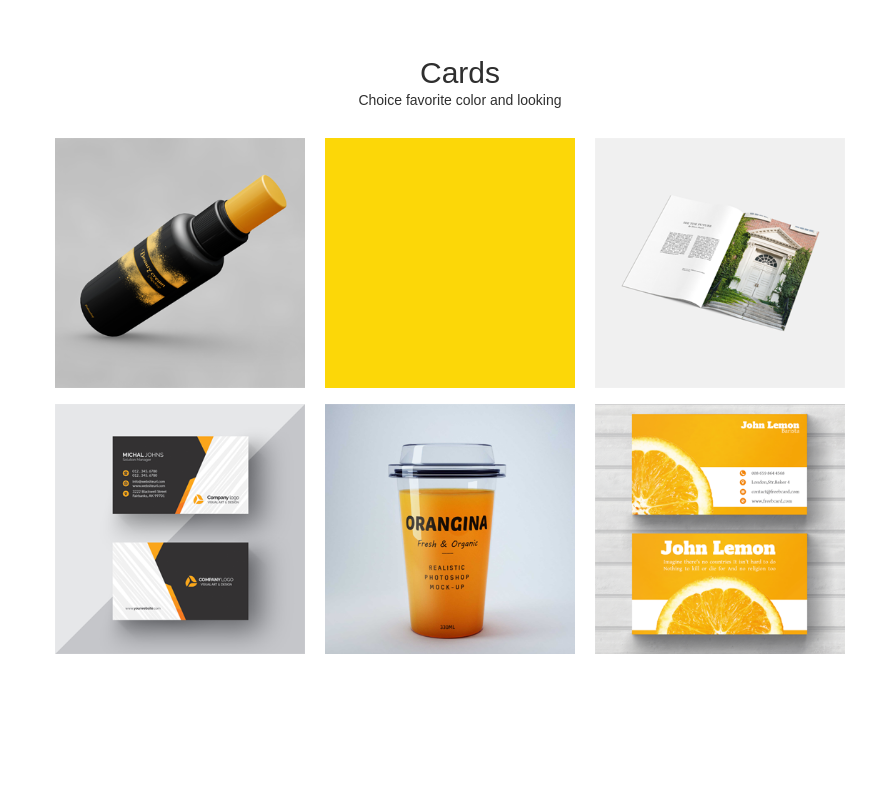
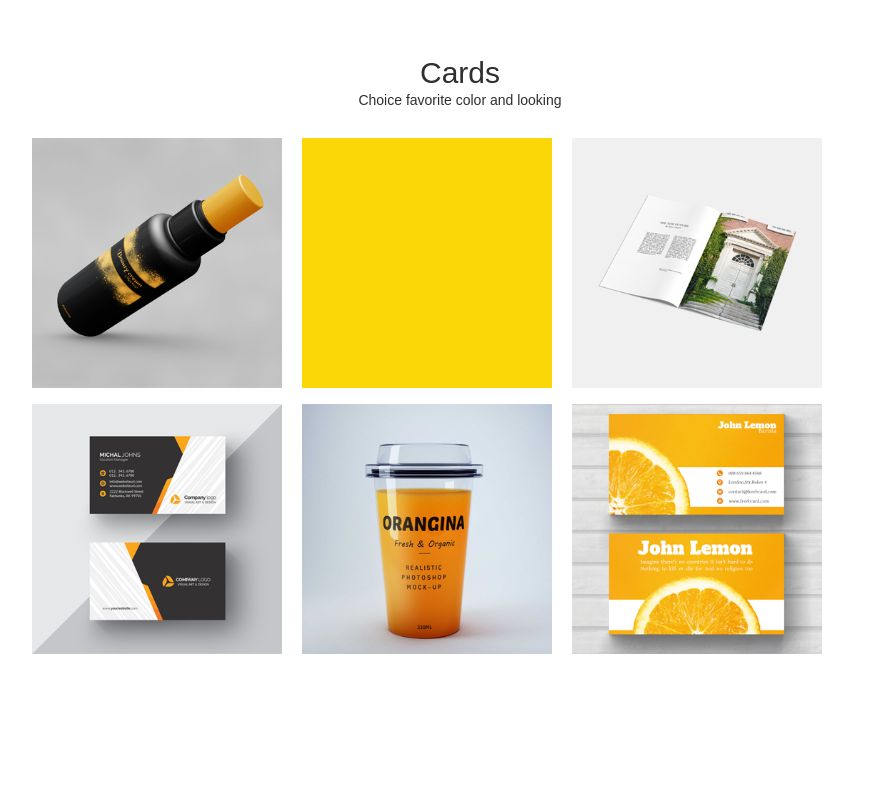
Before and after one commit to katrinkattt/react-app-yellow, a React (Create React App) app in the folder app-lending/yell-app/: page / in a window 1280 px wide. Shown: the part 1840-2640 px from the top of the page, without its empty margins (180-1056 px from the left). Built offline with nearby package versions, Linux system fonts and the light colour scheme.

Commit message:
Adaptive layout

```diff
--- a/app-lending/yell-app/src/index.css
+++ b/app-lending/yell-app/src/index.css
@@ -171,8 +171,9 @@ a:hover span {
 
 
 #big-block{
-  width: 850px;
-  height: 80%;
+  /* width: 850px; */
+  height: 90%;
+  max-height: fit-content;
   overflow: hidden;
 }
 .serv__b{
@@ -300,6 +301,7 @@ a:hover span {
 .feed__block{
   height: 197px;
   width: 1100px;
+  max-width: fit-content;
   background-color: #b8b5b5;
   display: flex;
 }
@@ -316,7 +318,9 @@ a:hover span {
 }
 .feedback__inputs{
   margin-top: 90px;
-  width: 50%;
+  padding-right: 30px;
+  height: 50px;
+  display: flex;
 }
 .feed__input{
   height: 40px;
```
